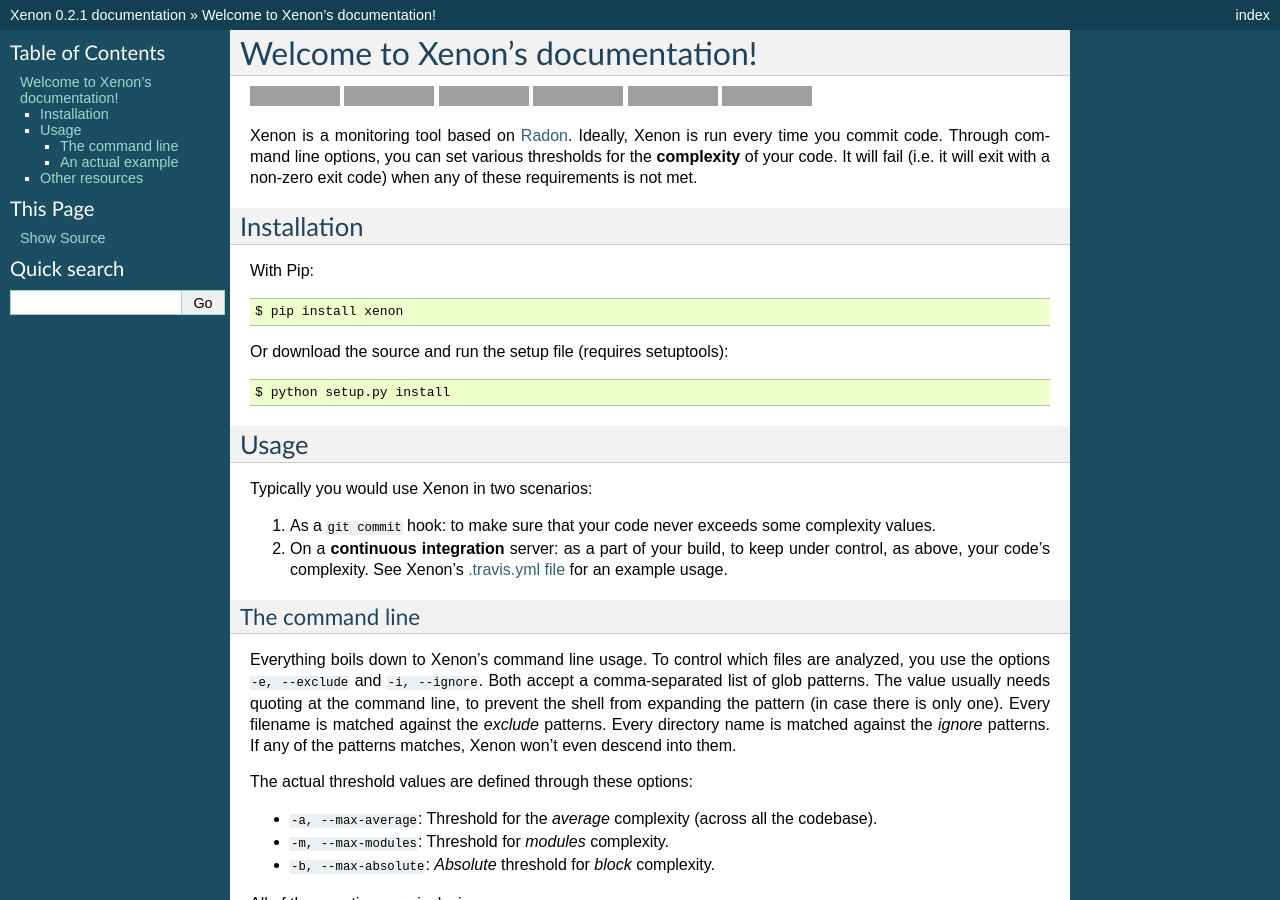
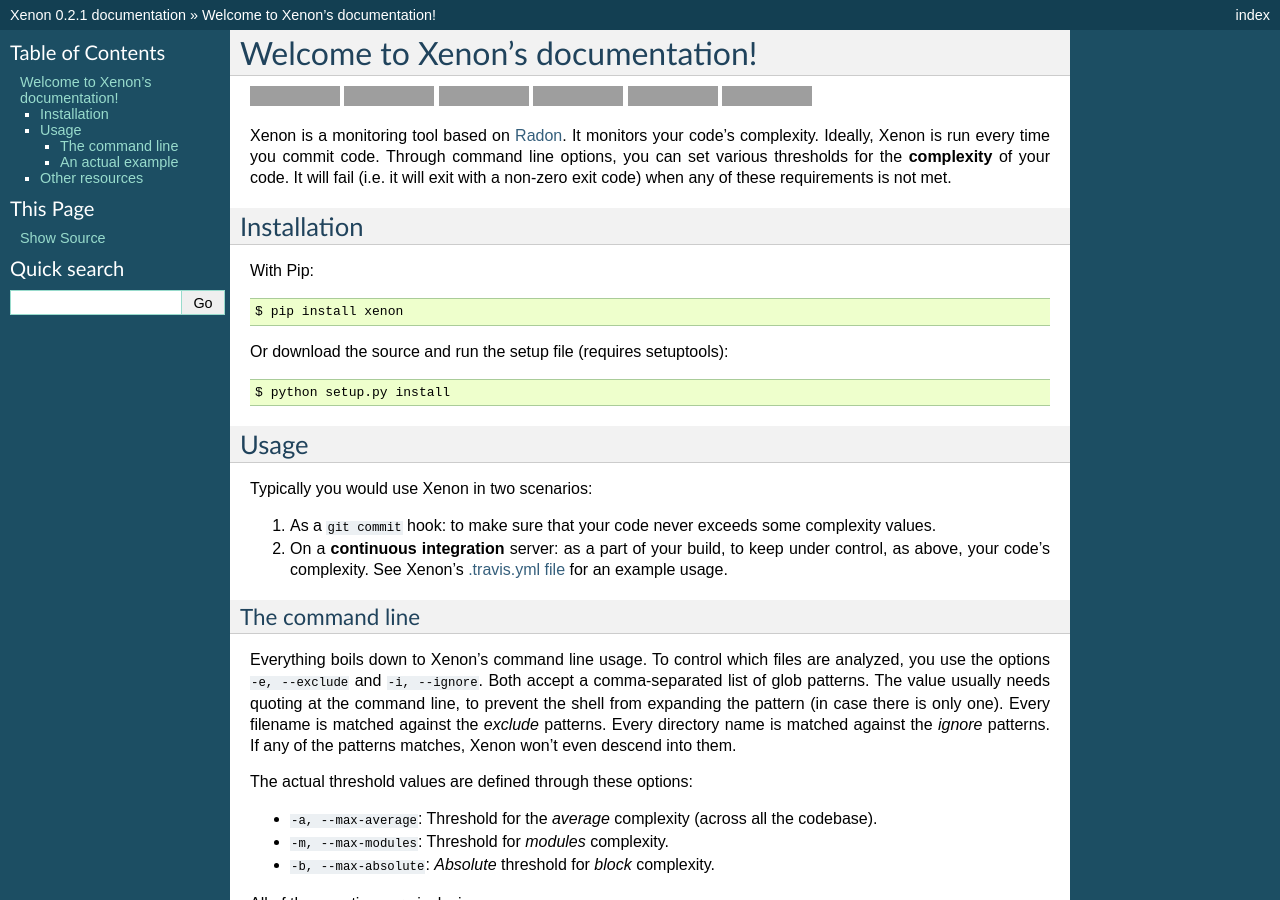
Before and after one commit to rubik/xenon, a Sphinx documentation site: the page built from docs/index.rst, in a window 1280 px wide and 900 px high, cut to the strip 0-900 px from the top of the window. Built offline with Sphinx 7.4.7, drawn with Linux system fonts in a browser that asks for light colours; grey boxes are pictures that could not be loaded.

Commit message:
Clarify in docs as well

```diff
--- a/docs/index.rst
+++ b/docs/index.rst
@@ -26,10 +26,10 @@
     :target: https://pypi.python.org/pypi/xenon/
 
 Xenon is a monitoring tool based on `Radon <https://github.com/rubik/radon/>`_.
-Ideally, Xenon is run every time you commit code. Through command line options,
-you can set various thresholds for the **complexity** of your code. It will
-fail (i.e. it will exit with a non-zero exit code) when any of these
-requirements is not met.
+It monitors your code's complexity.  Ideally, Xenon is run every time you
+commit code. Through command line options, you can set various thresholds for
+the **complexity** of your code. It will fail (i.e. it will exit with a
+non-zero exit code) when any of these requirements is not met.
 
 Installation
 ------------
```
